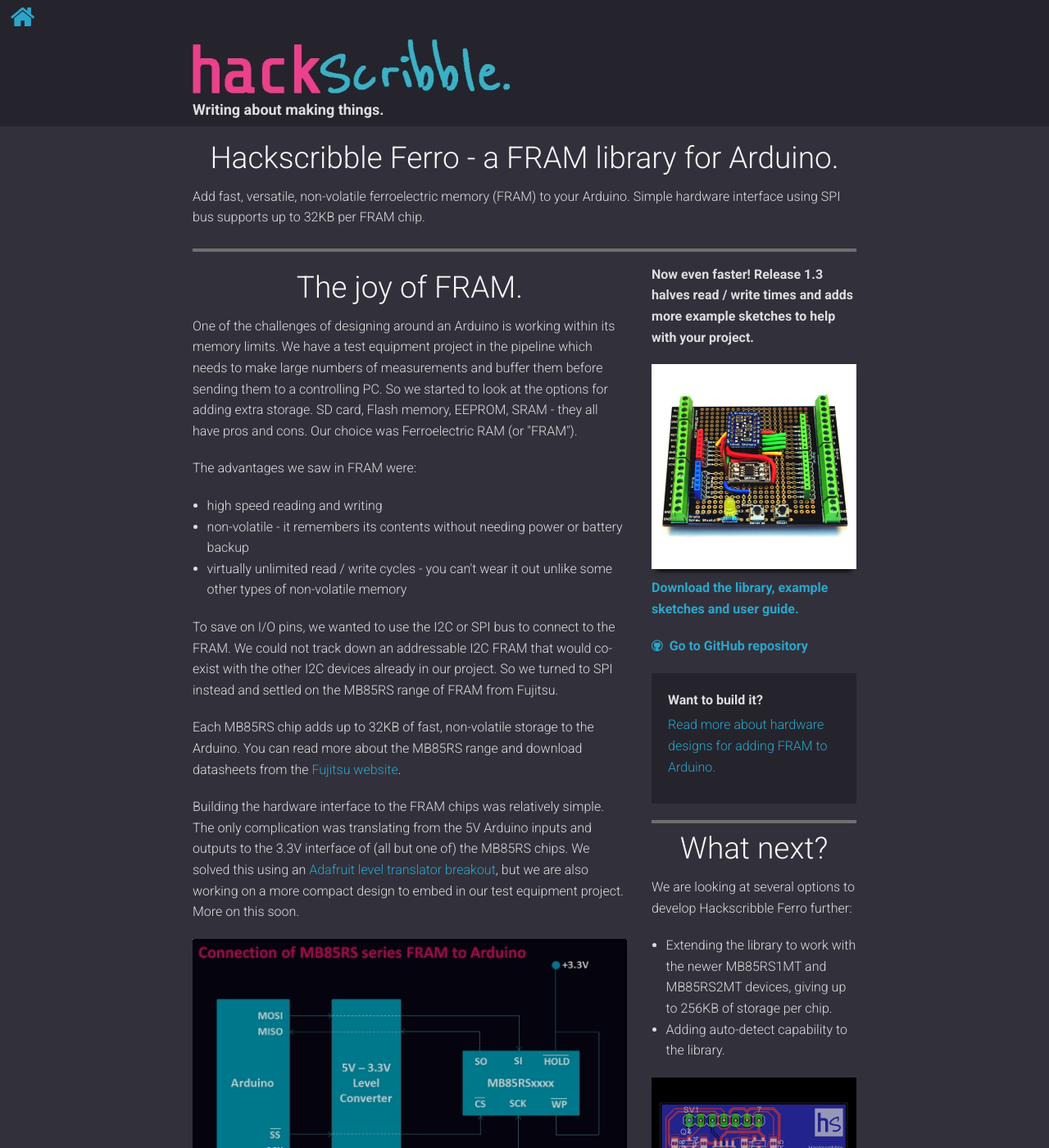
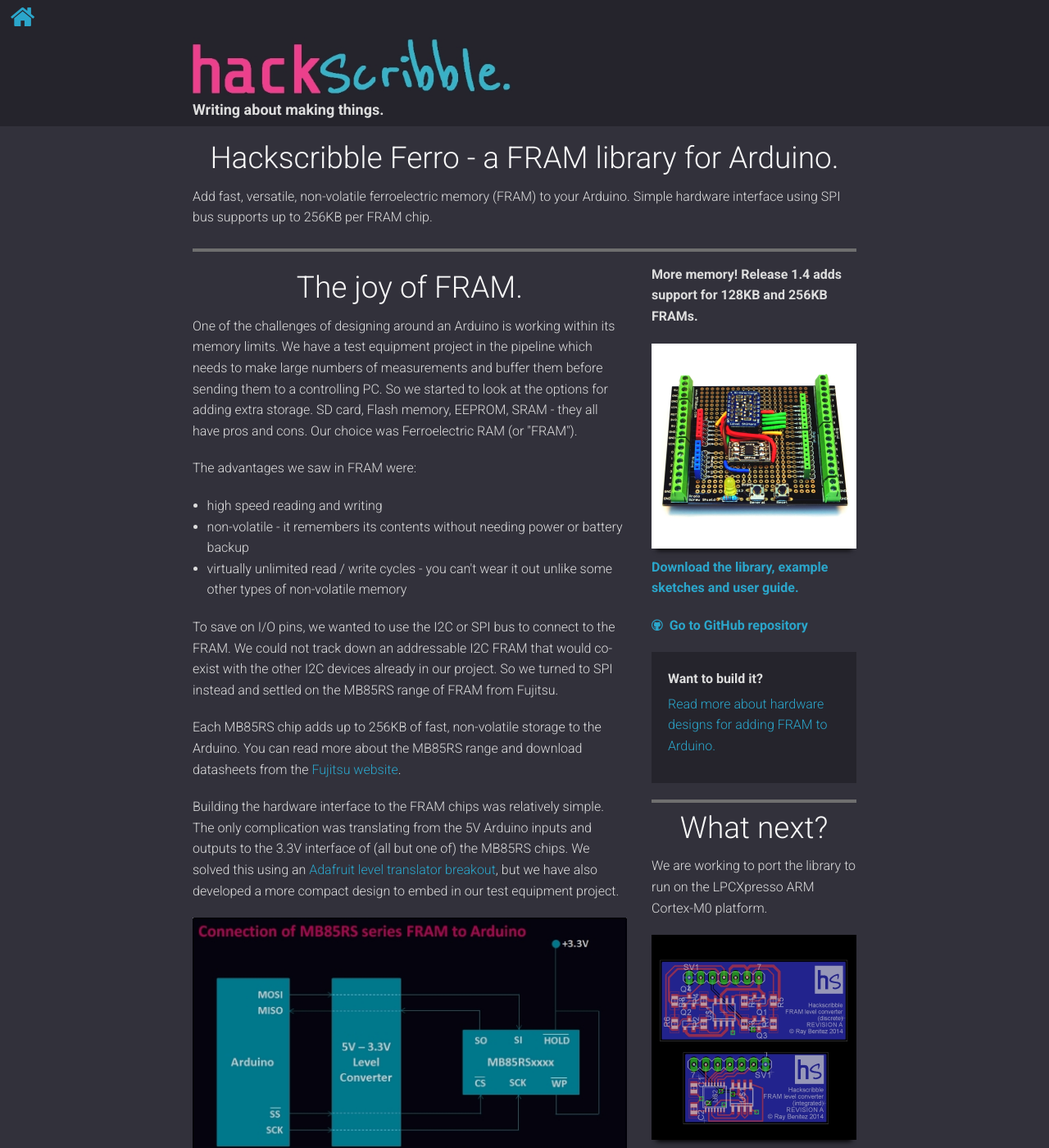
Before and after one commit to cwhisenhunt/hackscribble-ferro-library, a Jekyll site: the page built from index.html, in a window 1280 px wide and 1400 px high. Shown: the whole window at 82% size. Built offline with Jekyll 4.4.1, drawn with Linux system fonts in a browser that asks for light colours; some web fonts are replaced; Markdown is read by kramdown in place of the engine named in the settings.

Commit message:
Updated gh-pages for release 1.4.

```diff
--- a/index.html
+++ b/index.html
@@ -10,7 +10,7 @@ title: Hackscribble | Hackscribble Ferro Library
 			    <h2 class="my-headline">Hackscribble Ferro - a FRAM library for Arduino.</h2>
                 <p>
                     Add fast, versatile, non-volatile ferroelectric memory (FRAM) to your Arduino.  Simple hardware
-                    interface using SPI bus supports up to 32KB per FRAM chip.
+                    interface using SPI bus supports up to 256KB per FRAM chip.
                 </p>
                 <p><p>
             </div>
@@ -49,7 +49,7 @@ title: Hackscribble | Hackscribble Ferro Library
                     So we turned to SPI instead and settled on the MB85RS range of FRAM from Fujitsu.
                 </p>
                 <p>
-                    Each MB85RS chip adds up to 32KB of fast, non-volatile storage to the Arduino.
+                    Each MB85RS chip adds up to 256KB of fast, non-volatile storage to the Arduino.
                     You can read more about the MB85RS range and download datasheets from the
                     <a href="http://www.fujitsu.com/global/services/microelectronics/product/memory/fram/standalone/#a4" target="_blank">Fujitsu website</a>.
                 </p>
@@ -58,8 +58,7 @@ title: Hackscribble | Hackscribble Ferro Library
                     translating from the 5V Arduino inputs and outputs to the 3.3V interface of (all but one of) the
                     MB85RS chips.  We solved this using an
                     <a href="http://www.adafruit.com/products/757" target="_blank">Adafruit level translator breakout</a>,
-                    but we are also working on a more compact design to embed in our test equipment project.
-                    More on this soon.
+                    but we have also developed a more compact design to embed in our test equipment project.
                 </p>
 
  <!--               <ul class="small-block-grid-1 large-block-grid-1">
@@ -133,8 +132,7 @@ myArray.WriteElement(12, (byte*)&myFloat, myResult);
                 <hr class="my-hr show-for-small"></hr>
                 <p>
                     <b>
-                        Now even faster! Release 1.3 halves read / write times and adds more example sketches to help
-                        with your project.
+                        More memory! Release 1.4 adds support for 128KB and 256KB FRAMs.
                     </b>
                 </p>
                 <img class="my-image" src="img/FRAM_proto_board_medium.jpg" />
@@ -162,12 +160,7 @@ myArray.WriteElement(12, (byte*)&myFloat, myResult);
                 <hr class="my-hr"></hr>
                 <h2 class="my-headline">What next?</h2>
                 <p>
-                    We are looking at several options to develop Hackscribble Ferro further:
-                    <ul>
-                        <li>Extending the library to work with the newer MB85RS1MT and MB85RS2MT devices, giving
-                            up to 256KB of storage per chip.</li>
-                        <li>Adding auto-detect capability to the library.</li>
-                    </ul>
+                    We are working to port the library to run on the LPCXpresso ARM Cortex-M0 platform.
                 </p>
                 <p><p>
                     <img src="img/pcb_medium.jpg" class="my-image" />
```
Also changed, not shown: 1 other file.
